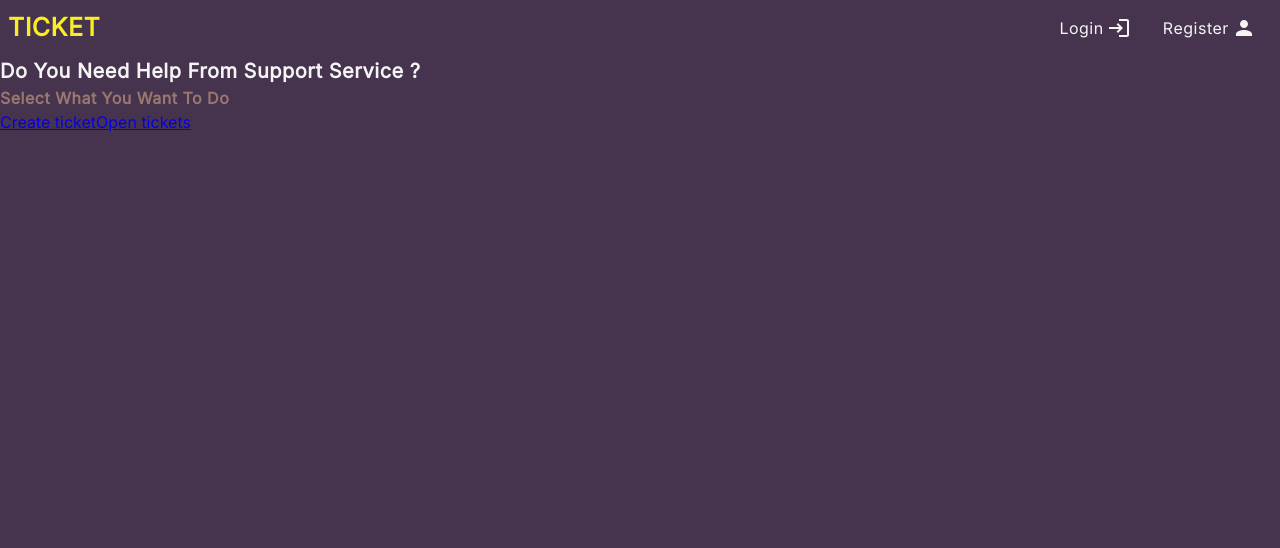
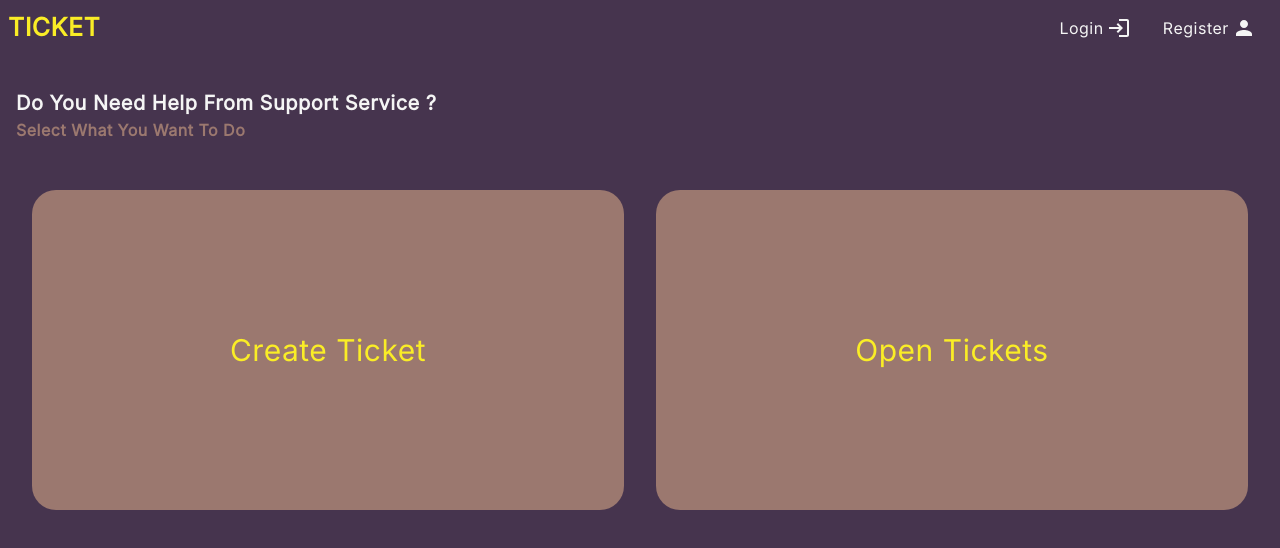
Before and after one commit to CemTunna/ticket, a React (Create React App) app in the folder frontend/: page / in a window 1280 px wide. Shown: the top 548 px of the page. Built offline with nearby package versions, Linux system fonts and the light colour scheme.

Commit message:
login ui done

```diff
--- a/frontend/src/App.tsx
+++ b/frontend/src/App.tsx
@@ -10,6 +10,7 @@ import { ToastContainer } from 'react-toastify';
 import 'react-toastify/dist/ReactToastify.css';
 import CreateTicket from './pages/CreateTicket';
 import PrivateRoute from './components/PrivateRoute';
+import Tickets from './pages/Tickets';
 const App = () => {
   return (
     <React.Fragment>
@@ -23,6 +24,9 @@ const App = () => {
             <Route path='/createTicket' element={<PrivateRoute />}>
               <Route path='/createTicket' element={<CreateTicket />} />
             </Route>
+            <Route path='/tickets' element={<PrivateRoute />}>
+              <Route path='/tickets' element={<Tickets />} />
+            </Route>
           </Routes>
         </div>
       </Router>
--- /dev/null
+++ b/frontend/src/components/ui/Section.tsx
@@ -0,0 +1,20 @@
+import React from 'react';
+import { makeStyles } from 'tss-react/mui';
+
+interface Props {
+  children: React.ReactNode;
+}
+const useStyles = makeStyles()((theme) => ({
+  container: {
+    marginTop: '1rem',
+    padding: '1rem',
+    textAlign: 'center',
+  },
+}));
+const Section = ({ children }: Props) => {
+  const { classes } = useStyles();
+
+  return <section className={classes.container}>{children}</section>;
+};
+
+export default Section;
--- /dev/null
+++ b/frontend/src/components/ui/TicketLink.tsx
@@ -0,0 +1,33 @@
+import React, { Children } from 'react';
+import { Link } from 'react-router-dom';
+import { makeStyles } from 'tss-react/mui';
+import classNames from 'classnames';
+interface Props {
+  children: React.ReactNode;
+  to: string;
+  className?: string;
+}
+const useStyles = makeStyles()((theme) => ({
+  link: {
+    textDecoration: 'none',
+    letterSpacing: '0.5px',
+    color: theme.palette.primary.main,
+    textTransform: 'capitalize',
+  },
+}));
+const TicketLink = ({ children, to, className }: Props) => {
+  const { classes } = useStyles();
+
+  return (
+    <Link
+      to={to}
+      className={
+        !className ? classes.link : classNames(className, classes.link)
+      }
+    >
+      {children}
+    </Link>
+  );
+};
+
+export default TicketLink;
--- a/frontend/src/pages/CreateTicket.tsx
+++ b/frontend/src/pages/CreateTicket.tsx
@@ -1,6 +1,6 @@
 import { Grid } from '@mui/material';
 import React, { Fragment, useEffect, useState } from 'react';
-import { useNavigate } from 'react-router-dom';
+import { Link, useNavigate } from 'react-router-dom';
 import { toast } from 'react-toastify';
 import Text from '../components/ui/Text';
 import Title from '../components/ui/Title';
@@ -83,6 +83,7 @@ const CreateTicket = () => {
           <button type='submit'>submit</button>
         </form>
       </section>
+      <Link to='/'>Back</Link>
     </Fragment>
   );
 };
--- a/frontend/src/pages/Home.tsx
+++ b/frontend/src/pages/Home.tsx
@@ -1,16 +1,54 @@
 import { Fragment } from 'react';
-import { Link } from 'react-router-dom';
 import Text from '../components/ui/Text';
 import Title from '../components/ui/Title';
+import { makeStyles } from 'tss-react/mui';
+import Section from '../components/ui/Section';
+import { Grid } from '@mui/material';
+import TicketLink from '../components/ui/TicketLink';
+
+const useStyles = makeStyles()((theme) => ({
+  card: {
+    flex: 1,
+    height: '20rem',
+    margin: '1rem',
+    display: 'flex',
+    alignItems: 'center',
+    justifyContent: 'center',
+    backgroundColor: theme.palette.secondary.light,
+    borderRadius: '24px',
+    transition: 'all .2s ease-out',
+    fontSize: '30px',
+    '&:active': {
+      transform: 'rotate(-20deg)',
+    },
+    [theme.breakpoints.down('sm')]: {
+      fontSize: '20px',
+    },
+  },
+  bodyContainer: {
+    display: 'flex',
+    padding: '1rem',
+  },
+}));
+
 const Home = () => {
+  const { classes } = useStyles();
+
   return (
     <Fragment>
-      <section>
+      <Section>
         <Title>Do you need help from support service ? </Title>
         <Text>Select what you want to do </Text>
-      </section>
-      <Link to='/createTicket'>Create ticket</Link>
-      <Link to='/openTickets'>Open tickets</Link>
+      </Section>
+      <Grid className={classes.bodyContainer}>
+        <TicketLink to='/createTicket' className={classes.card}>
+          Create ticket
+        </TicketLink>
+
+        <TicketLink to='/tickets' className={classes.card}>
+          Open tickets
+        </TicketLink>
+      </Grid>
     </Fragment>
   );
 };
--- /dev/null
+++ b/frontend/src/pages/Tickets.tsx
@@ -0,0 +1,46 @@
+import React, { Fragment, useEffect } from 'react';
+import { useAppDispatch, useAppSelector } from '../state/hooks';
+import Loader from '../components/ui/Loader';
+import { getTicketsStart, reset } from '../state/features/ticketSlice';
+import { toast } from 'react-toastify';
+import { Link } from 'react-router-dom';
+import Title from '../components/ui/Title';
+import { Grid } from '@mui/material';
+const Tickets = () => {
+  const { isLoading, isSuccess, isError, msg, tickets } = useAppSelector(
+    (state) => state.ticket
+  );
+  const { user } = useAppSelector((state) => state.auth);
+  const dispatch = useAppDispatch();
+  useEffect(() => {
+    return () => {
+      if (isSuccess) {
+        dispatch(reset());
+      }
+    };
+  }, [isSuccess, dispatch]);
+  useEffect(() => {
+    if (isError) {
+      toast.error(msg);
+    }
+
+    dispatch(getTicketsStart(user.token));
+    dispatch(reset());
+  }, [dispatch]);
+  if (isLoading) return <Loader />;
+  return (
+    <Fragment>
+      <Title>Tickets</Title>
+
+      <Grid>
+        {/* {tickets.map((ticket) => (
+          <TicketItem />
+        ))} */}
+      </Grid>
+
+      <Link to='/'>Back</Link>
+    </Fragment>
+  );
+};
+
+export default Tickets;
--- a/frontend/src/sagas/handlers/createTicket.ts
+++ b/frontend/src/sagas/handlers/createTicket.ts
@@ -3,7 +3,6 @@ import { createTicket } from '../requests/ticket/createTicket';
 
 function* handleCreateTicket(action: any): any {
   const { ticketFormData, token } = action.payload;
-  console.log(ticketFormData, token);
 
   try {
     const response = yield call(createTicket, ticketFormData, token);
--- /dev/null
+++ b/frontend/src/sagas/handlers/getTickets.ts
@@ -0,0 +1,22 @@
+import { call, put, takeEvery } from 'redux-saga/effects';
+import { getTickets } from '../requests/ticket/getTickets';
+
+function* handleGetTickets(action: any): any {
+  console.log('asd', action.payload);
+
+  try {
+    const response = yield call(getTickets, action.payload);
+    if (response.data) {
+      yield put({ type: 'ticket/getTicketsSuccess', payload: response.data });
+    }
+  } catch (error: any) {
+    yield put({
+      type: 'ticket/getTicketsFailed',
+      payload: error.response.data.msg,
+    });
+  }
+}
+function* watcherGetTicketsSaga() {
+  yield takeEvery('ticket/getTicketsStart', handleGetTickets);
+}
+export default watcherGetTicketsSaga;
--- /dev/null
+++ b/frontend/src/sagas/requests/ticket/getTickets.ts
@@ -0,0 +1,10 @@
+import axios from 'axios';
+const url = '/tickets';
+export const getTickets = (token: string) => {
+  const config = {
+    headers: {
+      Authorization: `Bearer ${token}`,
+    },
+  };
+  return axios.get(url, config);
+};
--- a/frontend/src/sagas/rootSaga.ts
+++ b/frontend/src/sagas/rootSaga.ts
@@ -3,6 +3,7 @@ import watcherLoginSaga from './handlers/auth/login';
 import watcherRegisterSaga from './handlers/auth/register';
 import watcherLogoutSaga from './handlers/auth/logout';
 import watcherCreateTicketSaga from './handlers/createTicket';
+import watcherGetTicketsSaga from './handlers/getTickets';
 
 export default function* rootSaga() {
   yield all([
@@ -10,5 +11,6 @@ export default function* rootSaga() {
     watcherRegisterSaga(),
     watcherLogoutSaga(),
     watcherLoginSaga(),
+    watcherGetTicketsSaga(),
   ]);
 }
--- a/frontend/src/state/features/ticketSlice.ts
+++ b/frontend/src/state/features/ticketSlice.ts
@@ -31,23 +31,26 @@ export const ticketSlice = createSlice({
       state.isError = true;
       state.msg = action.payload;
     },
+
+    getTicketsStart: (state, action) => {
+      state.isLoading = true;
+    },
+    getTicketsSuccess: (state, action) => {
+      state.isLoading = false;
+      state.isSuccess = true;
+      state.tickets = action.payload;
+    },
+    getTicketsFailed: (state, action) => {
+      state.isLoading = false;
+      state.isError = true;
+      state.msg = action.payload;
+    },
   },
-
-  // logoutStart: (state) => {
-  //   state.isLoading = true;
-  // },
-  // logoutSuccess: (state) => {
-  //   state.isLoading = false;
-  //   state.isSuccess = true;
-  //   state.user = null;
-  // },
-  // logoutFailed: (state, action) => {
-  //   state.isLoading = false;
-  //   state.isError = true;
-  //   state.msg = action.payload;
-  // },
 });
 export const {
+  getTicketsFailed,
+  getTicketsStart,
+  getTicketsSuccess,
   createTicketFailed,
   createTicketStart,
   createTicketSuccess,
```
Also changed, not shown: frontend/src/components/TicketItem.tsx (added, +7 -0 lines).
